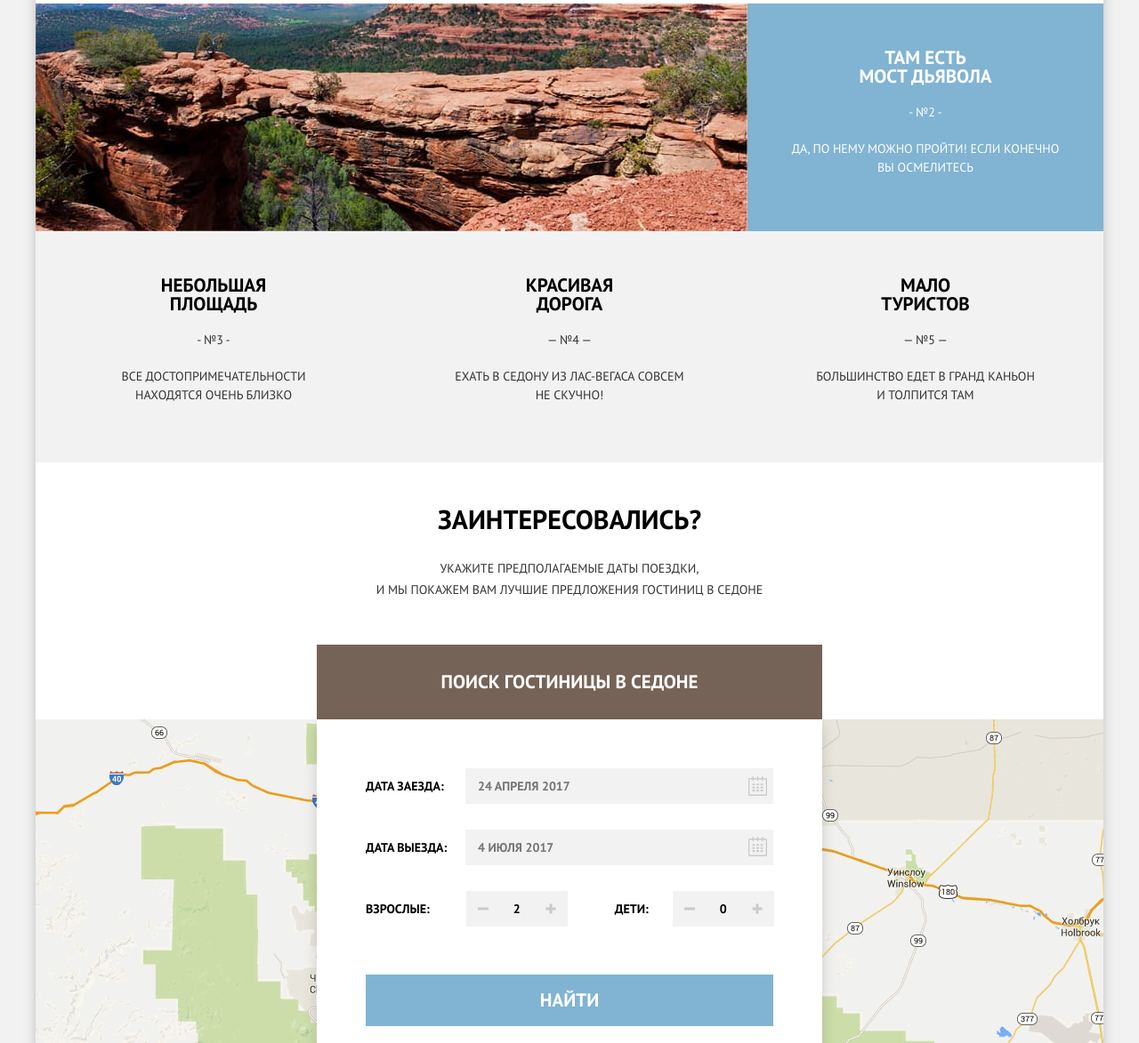
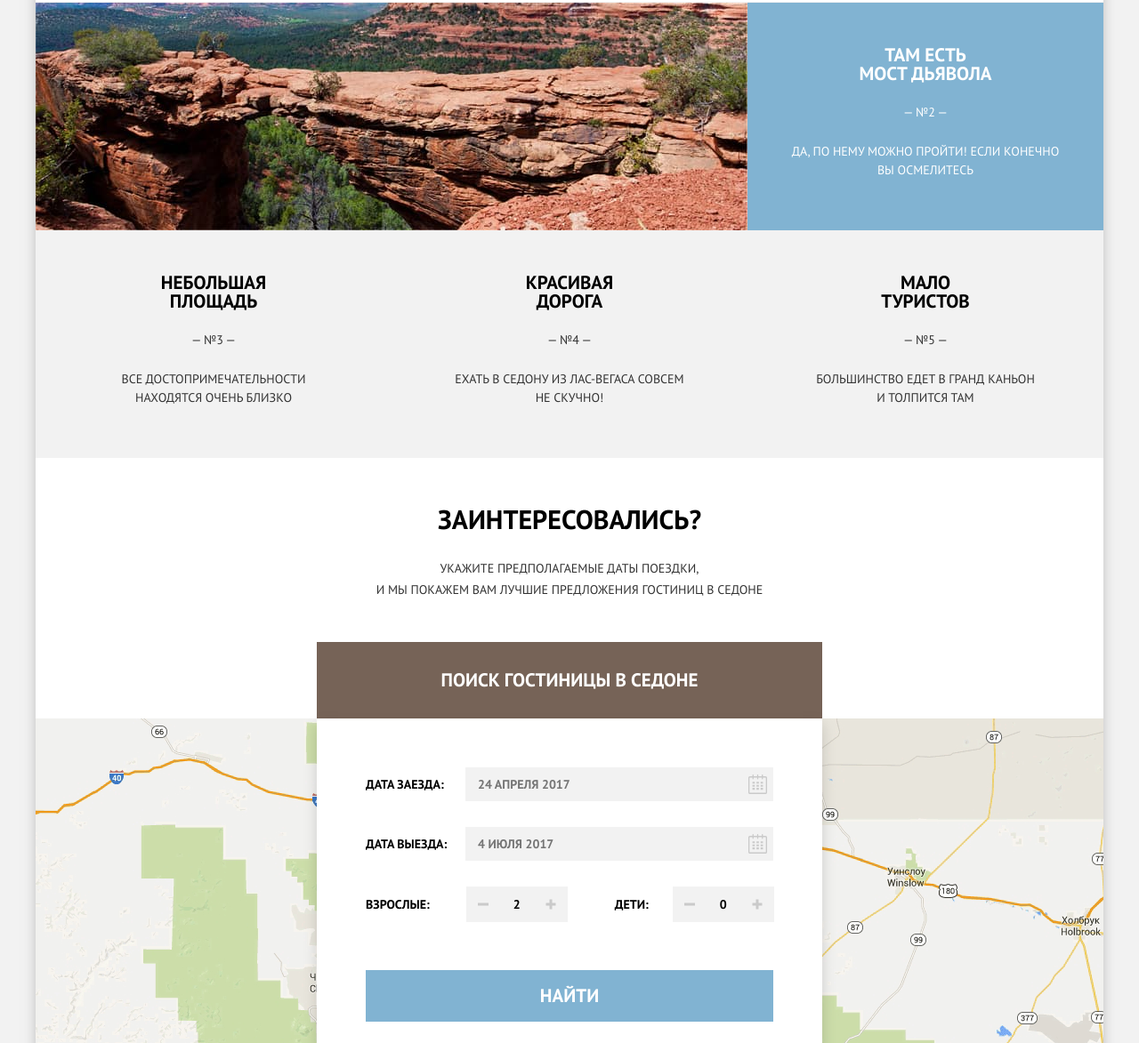
Before and after one commit to Eanew/Sedona, a plain HTML site: page index.html in a window 1280 px wide. Shown: the part 1361-2534 px from the top of the page at 89% size. Drawn offline with Linux system fonts and the light colour scheme.

Commit message:
допиксельпёрфектил до погрешности максимум ~5px

```diff
--- a/css/style.css
+++ b/css/style.css
@@ -124,7 +124,7 @@ a.navigation-current {
 }
 
 .advantage-list {
-  padding: 45px 0 40px;
+  padding: 42px 0 36px;
   background-color: #ffffff;
   text-align: center;
 }
@@ -149,7 +149,7 @@ a.navigation-current {
 
 .advantage {
   flex: 0 0 400px;
-  padding-top: 50px;
+  padding-top: 48px;
   text-align: center;
   line-height: 1.5em;
   color: #ffffff;
@@ -159,7 +159,7 @@ a.navigation-current {
 .advantage span {
   display: inline-block;
   vertical-align: middle;
-  margin: 20px 0;
+  margin: 23px 0;
 }
 
 .advantage p {
@@ -169,7 +169,7 @@ a.navigation-current {
 .color-different {
   color: #333333;
   background-color: transparent;
-  padding-bottom: 35px;
+  padding-bottom: 27px;
 }
 
 .advantage h3 {
@@ -191,7 +191,7 @@ a.navigation-current {
 .advise {
   flex: 0 0 400px;
   margin: -13px 0;
-  padding: 161px 0 75px;
+  padding: 161px 0 81px;
   line-height: 1.5em;
   text-align: center;
   color: #333333;
@@ -234,7 +234,7 @@ a.navigation-current {
 }
 
 .hotel-search h2 {
-  margin-top: 45px;
+  margin-top: 50px;
   margin-bottom: 26px;
   font-size: 30px;
   line-height: 1.2em;
@@ -244,8 +244,8 @@ a.navigation-current {
 
 .modal-button {
   width: 568px;
-  margin: 35px 316px 0;
-  padding: 30px;
+  margin: 32px 316px 0;
+  padding: 31px;
   font-size: 21px;
   font-weight: 700;
   color: #ffffff;
@@ -308,7 +308,7 @@ a.navigation-current {
 .choose-date input {
   flex: 0 1 346px;
   margin-left: auto;
-  padding: 10px 12px;
+  padding: 9px 12px;
   font-weight: 700;
   text-transform: uppercase;
   background-color: #f2f2f2;
--- a/index.html
+++ b/index.html
@@ -116,7 +116,7 @@
                 </h3>
 
                 <span>
-                  - №2 -
+                  — №2 —
                 </span>
 
                 <p>
@@ -135,7 +135,7 @@
                 </h3>
 
                 <span>
-                  - №3 -
+                  — №3 —
                 </span>
 
                 <p>
```
